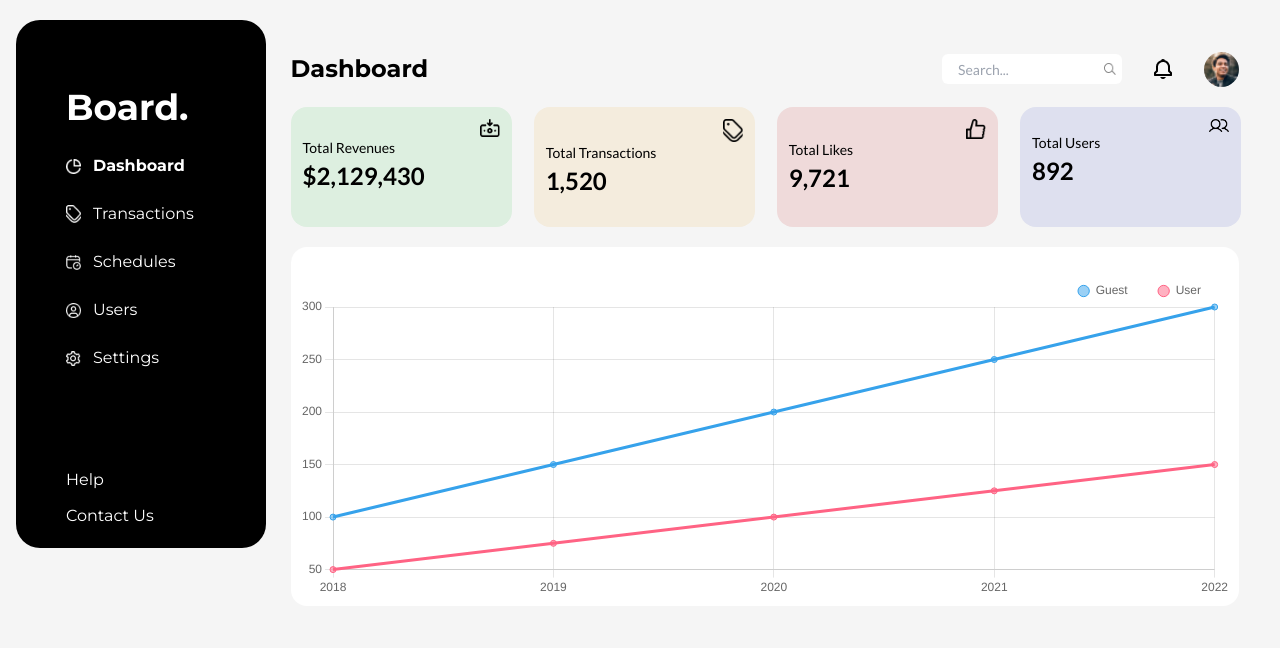
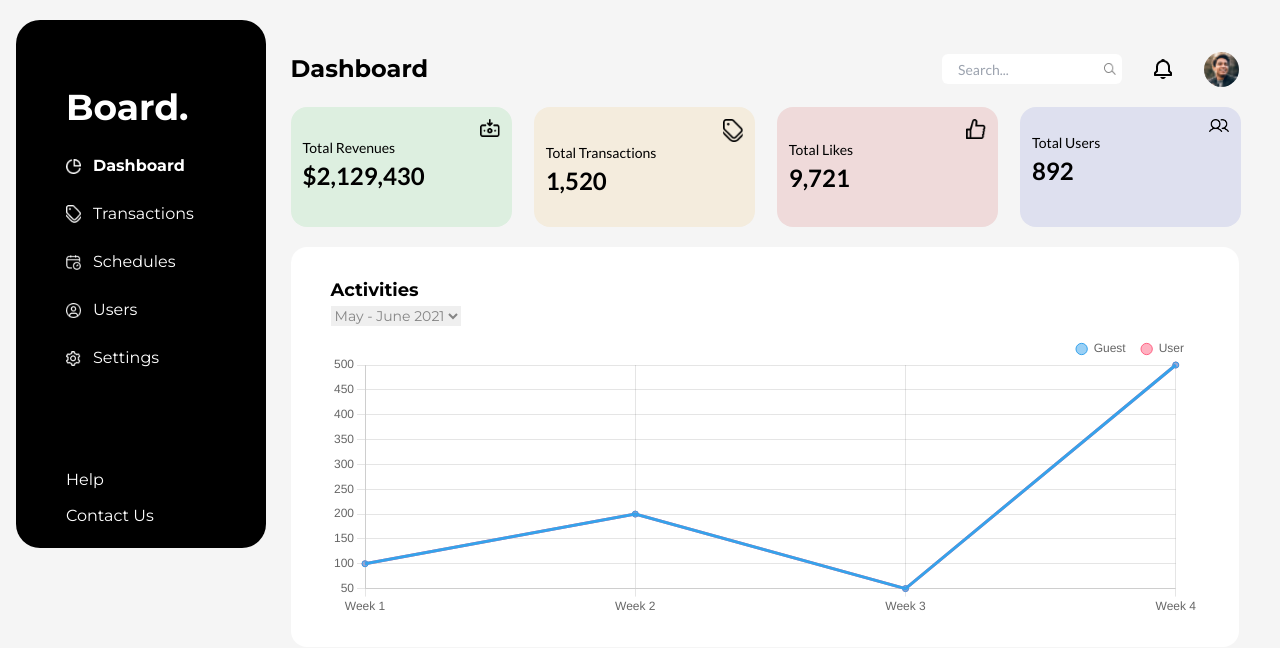
Before and after one commit to Avin008/Listed-Dashboard-Assignment, a Next.js app: page /dashboard in a window 1280 px wide. Shown: the top 648 px of the page. Built offline with nearby package versions, Linux system fonts and the light colour scheme.

Commit message:
refactor: line-card component

```diff
--- a/src/app/dashboard/page.tsx
+++ b/src/app/dashboard/page.tsx
@@ -13,11 +13,10 @@ const data = [
 ];
 
 const dummyData = [
-  { id: 1, year: 2018, userGained: 100, userLost: 50 },
-  { id: 2, year: 2019, userGained: 150, userLost: 75 },
-  { id: 3, year: 2020, userGained: 200, userLost: 100 },
-  { id: 4, year: 2021, userGained: 250, userLost: 125 },
-  { id: 5, year: 2022, userGained: 300, userLost: 150 },
+  { id: 1, year: "Week 1", userGained: 100 },
+  { id: 2, year: "Week 2", userGained: 200 },
+  { id: 3, year: "Week 3", userGained: 50 },
+  { id: 4, year: "Week 4", userGained: 500 },
 ];
 
 const DashboardPage = () => {
@@ -29,7 +28,16 @@ const DashboardPage = () => {
           <Card data={x} />
         ))}
       </div>
-      <div className="h-[359px] rounded-2xl bg-white p-2">
+      <div className="h-fit rounded-2xl bg-white px-[40px] py-[30px]">
+        <div className="">
+          <h2 className="font-sans text-[18px] font-bold">Activities</h2>
+          <select
+            className="font-sans text-[14px] text-[#858585]"
+            name="data-selector"
+          >
+            <option value="">May - June 2021</option>
+          </select>
+        </div>
         <LineChart data={dummyData} />
       </div>
     </div>
--- a/src/components/LineChart.tsx
+++ b/src/components/LineChart.tsx
@@ -16,16 +16,14 @@ const LineChart = ({ data }: { data: any }) => {
       },
       {
         label: "User",
-        data: data.map((x: any) => x.userLost),
+        data: data.map((x: any) => x.userGained),
       },
     ],
   });
 
-  return (
-    <Line
-      data={chartData}
-      options={{
-        maintainAspectRatio: false,
+  const options: any = {
+    maintainAspectRatio: true,
+    aspectRatio: 3,
     plugins: {
       legend: {
         align: "end",
@@ -34,13 +32,13 @@ const LineChart = ({ data }: { data: any }) => {
           usePointStyle: true,
           pointStyle: "circle",
           boxHeight: 8,
-              padding: 30,
+          padding: 15,
         },
       },
     },
-      }}
-    />
-  );
+  };
+
+  return <Line data={chartData} options={options} />;
 };
 
 export default LineChart;
```
Lines whose indentation alone changed are shown as unchanged.
